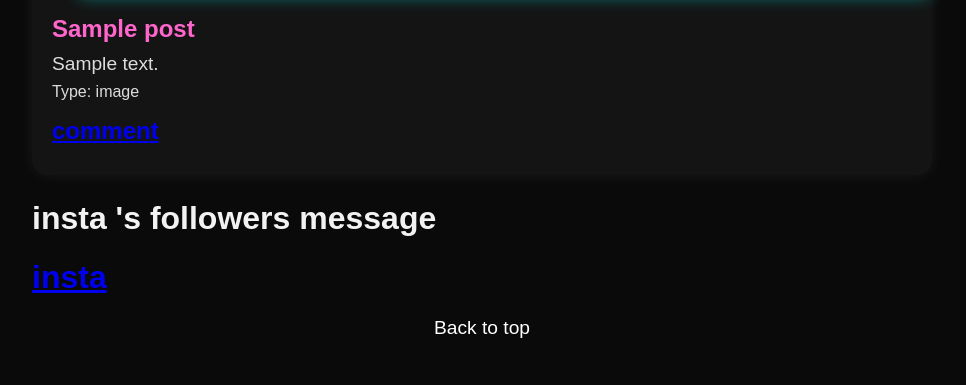
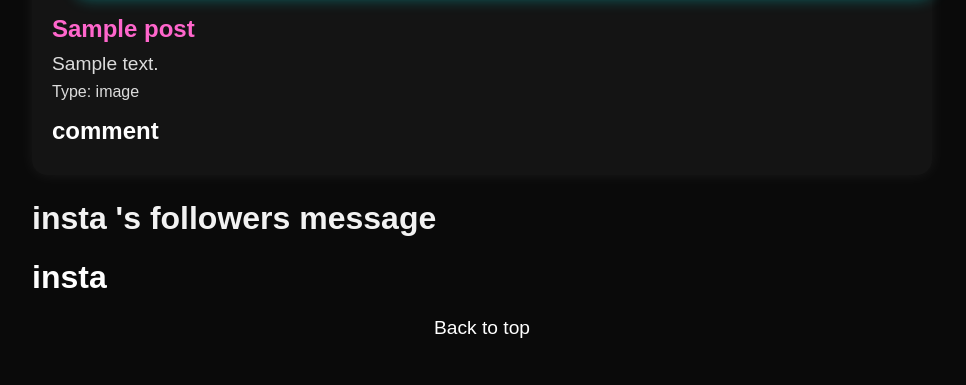
Before and after one commit to vijiloganadhan/vinsta.coms, a Django app: page / in a window 1280 px wide. Shown: the part 1290-1675 px from the top of the page, without its empty margins (158-1124 px from the left). Run offline with Django 4.2, Linux system fonts and the light colour scheme; a user stored in the database is signed in; data comes from the database, SQL or seed files in the repository; tables that the repository leaves empty hold one stand-in row (values such as "Sample post"); grey boxes marked "Sample" are stand-in pictures.

Commit message:
new today

```diff
--- a/insta_icom/icoms/templates/create_post.html
+++ b/insta_icom/icoms/templates/create_post.html
@@ -1,5 +1,6 @@
 {% extends 'main.html'%}
 {% block content %}
+<h1><a href="{% url 'home'%}" style="color:white; text-decoration: none; font-family: Georgia, 'Times New Roman', Times, serif;">Back to home</a></h1>
 <form action="" method="POST" enctype="multipart/form-data">
     {% csrf_token %}
     <label for="">title</label>
--- a/insta_icom/icoms/templates/createprofile.html
+++ b/insta_icom/icoms/templates/createprofile.html
@@ -64,7 +64,7 @@
     opacity: 0.9;
   }
 </style>
-
+<h1><a href="{% url 'home' %}" style="color:white; text-decoration: none; font-family: Georgia, 'Times New Roman', Times, serif;">Back to home</a></h1>
 <form action="" method="POST" enctype="multipart/form-data">
     {% csrf_token %}
     <label for="name">Name</label>
--- a/insta_icom/icoms/templates/editprofile.html
+++ b/insta_icom/icoms/templates/editprofile.html
@@ -73,6 +73,9 @@
   }
 </style>
 
+<h1><a href="{% url 'home' %}" style="color:white; text-decoration: none; font-family: Georgia, 'Times New Roman', Times, serif;">Back to home</a></h1>
+
+
 <form action="" method="POST" enctype="multipart/form-data">
     {% csrf_token %}
 
--- a/insta_icom/icoms/templates/home.html
+++ b/insta_icom/icoms/templates/home.html
@@ -261,7 +261,7 @@
          <h1>{{ i.title }}</h1>
         <p><big>{{ i.desc }}</big></p>
         <p>Type: {{ i.type }}</p>
-        <h1><a href="{% url 'comments' i.id  %}">comment</a></h1>
+        <h1><a href="{% url 'comments' i.id  %}" style="color:white; text-decoration: none;">comment</a></h1>
       </div>
     {% endfor %}
   {% endif %}
@@ -270,7 +270,7 @@
   <h1>{{request.user.username}} 's followers message </h1>
   {% if followers %}
   {% for i in followers %}
-  <h1><a href="{% url 'message' i.id %}">{{i.username}}</a></h1>
+  <h1><a href="{% url 'message' i.id %}" style="color:white; text-decoration: none;">{{i.username}}</a></h1>
   {% endfor %}
   {% endif %}
 </div>
@@ -306,4 +306,4 @@
 <a href="{% url 'uploadreels' %}" class="upload-button">+</a>
 <center><p> <big> <a href="{% url 'home' %}" style="color:white; text-decoration: none;"> Back to top </a></big></p></center>
 
-{% endblock content %} give css same like instagram laptop not tab or mobile
+{% endblock content %}
--- a/insta_icom/icoms/templates/message.html
+++ b/insta_icom/icoms/templates/message.html
@@ -174,6 +174,7 @@ h2 {
 </style>
 
 <h2>{{ request.user.username }} Chat with {{ other.username }}</h2>
+<h1><a href="{% url 'home' %}" style="color:white; text-decoration: none; font-family: Georgia, 'Times New Roman', Times, serif;">Back to home</a></h1>
 
 <div id="chat-box">
     {% for i in chats %}
--- a/insta_icom/icoms/templates/postviews.html
+++ b/insta_icom/icoms/templates/postviews.html
@@ -113,6 +113,7 @@
         }
     }
 </style>
+<h1><a href="{% url 'home' %}" style="color:white; text-decoration: none; font-family: Georgia, 'Times New Roman', Times, serif;">Back to home</a></h1>
 
 {% for i in userpost %}
 <div class="post-card">
--- a/insta_icom/icoms/templates/profileview.html
+++ b/insta_icom/icoms/templates/profileview.html
@@ -83,6 +83,7 @@
         }
     }
 </style>
+<h1><a href="{% url 'home' %}" style="color:white; text-decoration: none; font-family: Georgia, 'Times New Roman', Times, serif;">Back to home</a></h1>
 
 {% if profile %}
 <div class="profile-container">
--- a/insta_icom/icoms/templates/reels.html
+++ b/insta_icom/icoms/templates/reels.html
@@ -47,6 +47,7 @@
         }
     }
 </style>
+<h1><a href="{% url 'home' %}" style="color:white; text-decoration: none; font-family: Georgia, 'Times New Roman', Times, serif;">Back to home</a></h1>
 
 <div class="reel-list" id="reelContainer">
     {% for reel in reels %}
--- a/insta_icom/icoms/templates/upload_reels.html
+++ b/insta_icom/icoms/templates/upload_reels.html
@@ -87,6 +87,8 @@
   }
 </style>
 
+<h1><a href="{% url 'home' %}" style="color:white; text-decoration: none; font-family: Georgia, 'Times New Roman', Times, serif;">Back to home</a></h1>
+
 <div class="upload-container">
   <h1 class="upload-heading">Upload Reels</h1>
 
```
Also changed, not shown: insta_icom/icoms/templates/userprofiledetails.html (+4 -3 lines).
